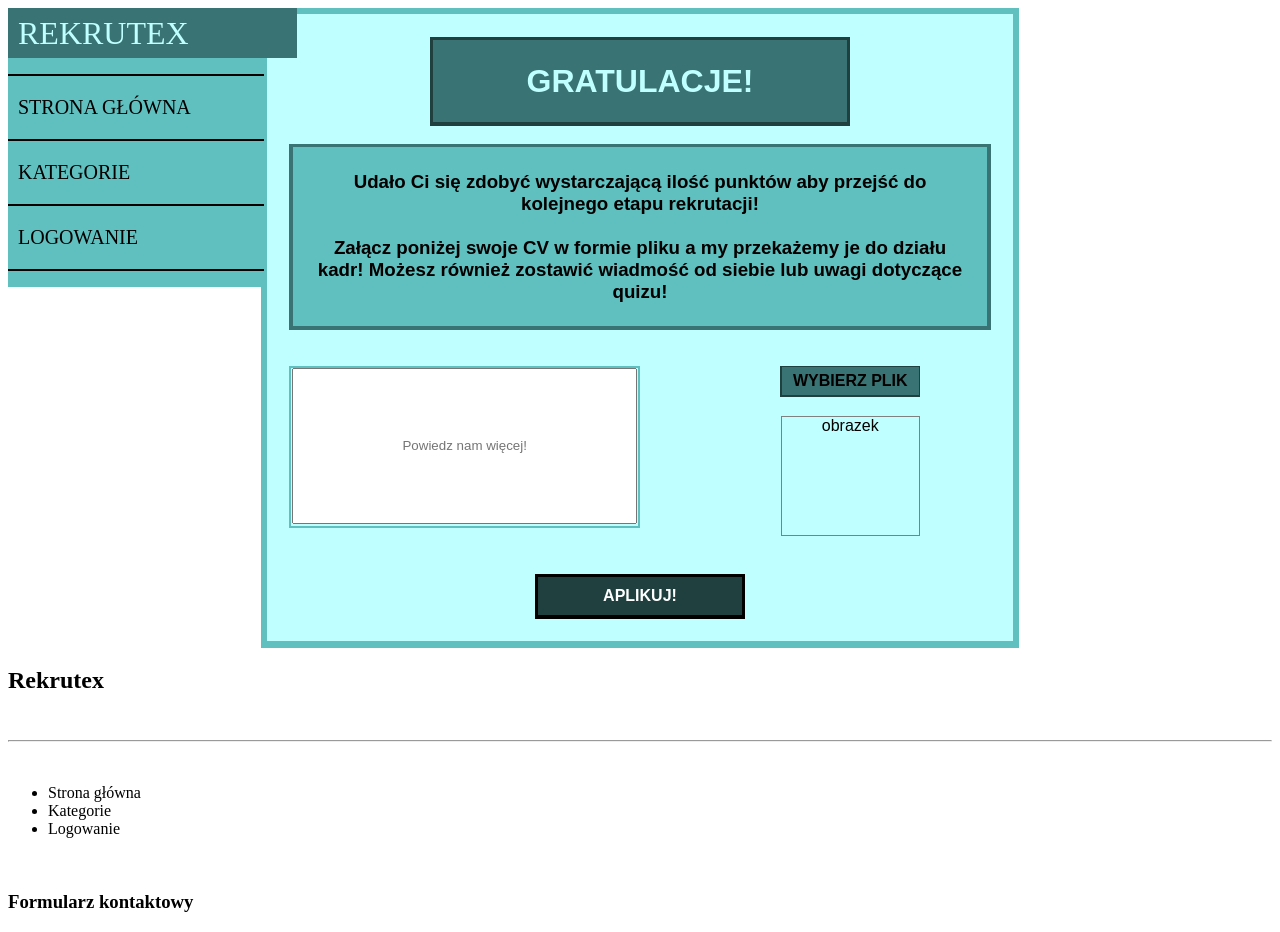
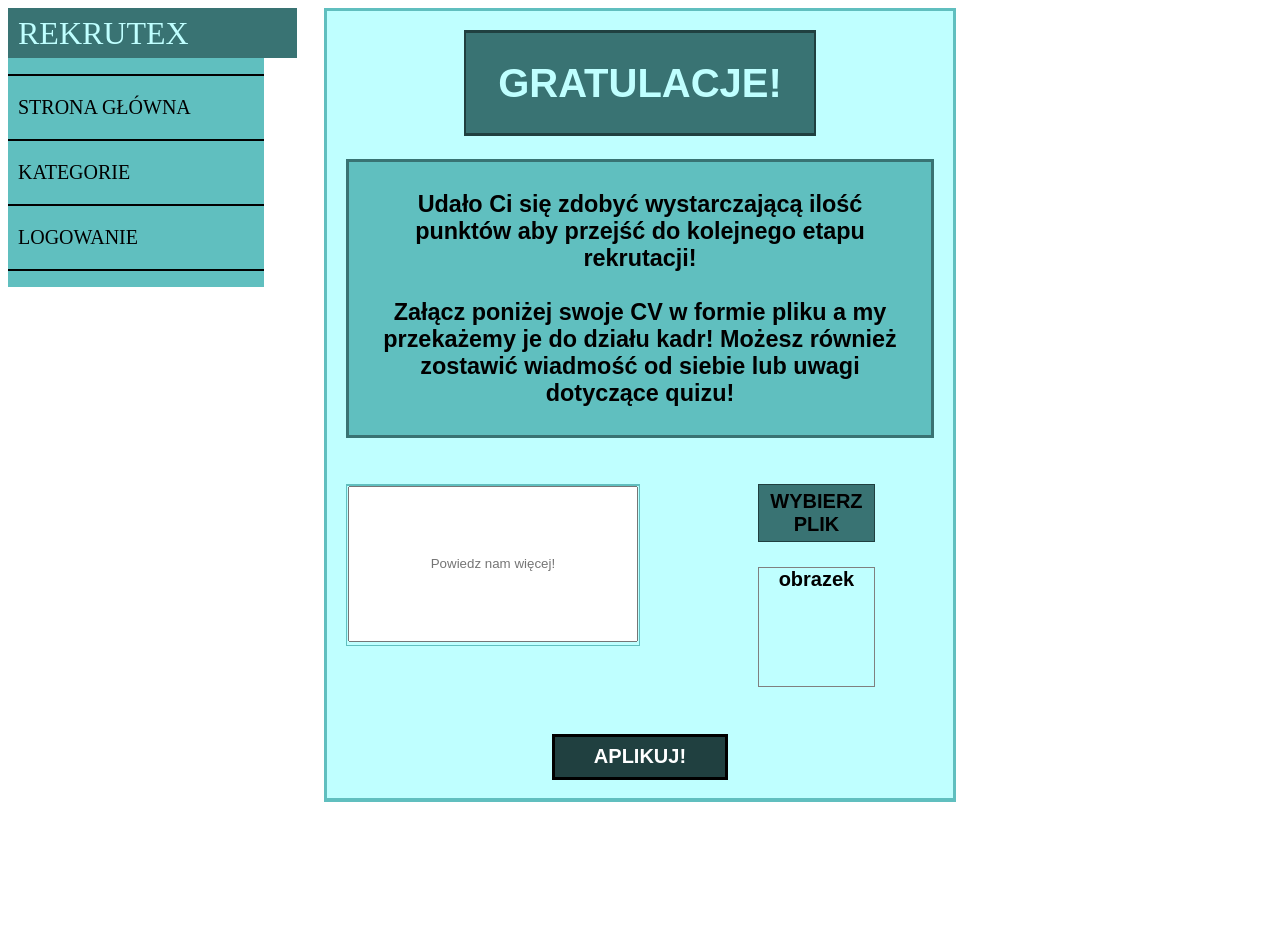
Before and after one commit to AgnieszkaM2/Rekrutex-App, an Angular app in the folder Rekrutex_AngularApp/: page /formularz-kontaktowy in a window 1280 px wide. Built offline with nearby package versions, Linux system fonts and the light colour scheme.

Commit message:
Formularz fix
Main-fiv dla formularza

```diff
--- a/Rekrutex_AngularApp/src/app/components/formularz-kontaktowy/formularz-kontaktowy.component.css
+++ b/Rekrutex_AngularApp/src/app/components/formularz-kontaktowy/formularz-kontaktowy.component.css
@@ -4,11 +4,11 @@
   box-sizing: border-box;
   display: flex;
   justify-content: center;
-  left: 20%;
+  left: 0%;
   padding: 0.5%;
   position: relative;
   text-align: center;
-  width: 60%;
+  width: 100%;
 }
 #formularz_cialo {
   background-color: #bfffff;
--- a/Rekrutex_AngularApp/src/app/components/formularz-kontaktowy/formularz-kontaktowy.component.html
+++ b/Rekrutex_AngularApp/src/app/components/formularz-kontaktowy/formularz-kontaktowy.component.html
@@ -1,3 +1,4 @@
+<div class="main-div" align="center">
   <div class="okno_tlo" id="formularz_tlo">
     <div class="okno_cialo" id="formularz_cialo">
 
@@ -57,18 +58,4 @@
 
     </div>
   </div>
-<div>
-    <h2>Rekrutex</h2>
 </div>
-<br>
-<hr>
-<br>
-<div>
-    <ul>
-        <li><a routerLink="/strona-glowna" routerLinkActive="active">Strona główna</a></li>
-        <li><a routerLink="/kategorie" routerLinkActive="active">Kategorie</a></li>
-        <li><a routerLink="/logowanie" routerLinkActive="active">Logowanie</a></li>
-      </ul>
-</div>
-<br>
-<h3>Formularz kontaktowy</h3>
```
Lines whose indentation alone changed are shown as unchanged.
